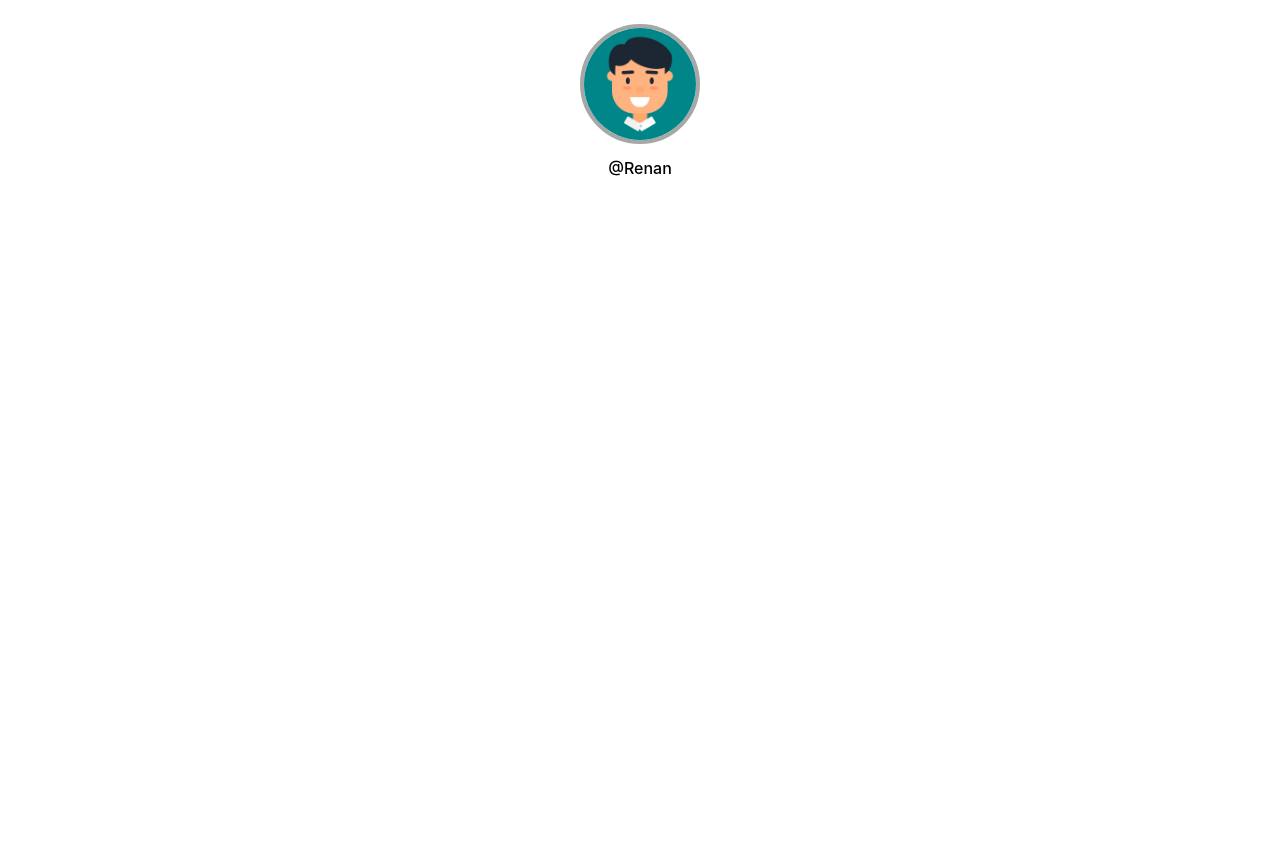
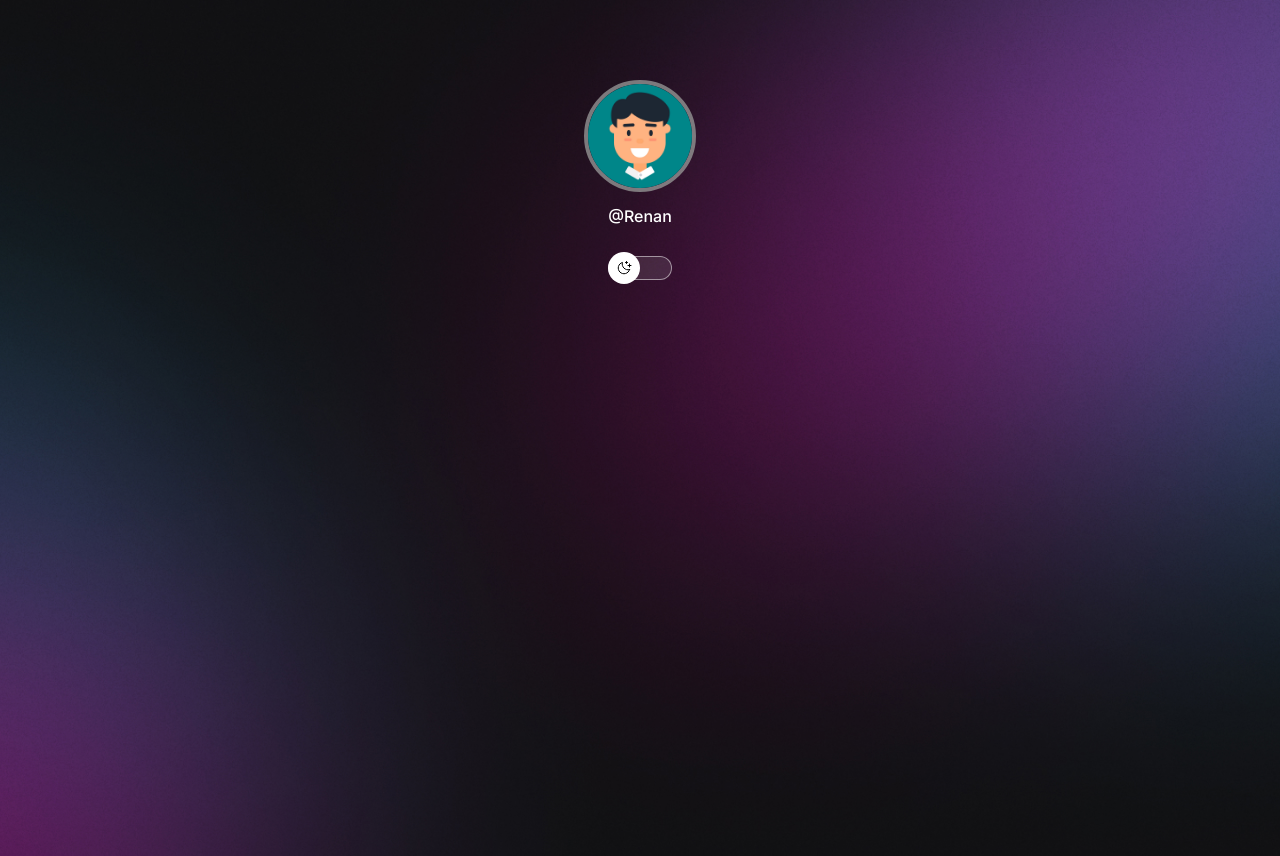
Before and after one commit to RenanFernandoRuiz/dev-links-react, a React (Create React App) app: page / in a window 1280 px wide. Before the commit the page ends 800 px from the top, so only its background shows below. Built offline with nearby package versions, Linux system fonts and the light colour scheme.

Commit message:
switch button ok

```diff
--- /dev/null
+++ b/src/components/switch/switch.jsx
@@ -0,0 +1,12 @@
+import styles from "./switch.module.css";
+
+const Switch = () => {
+    return (
+        <div id={styles.switch}>
+            <button></button>
+            <span></span>
+        </div>
+    );
+};
+
+export default Switch;
--- /dev/null
+++ b/src/components/switch/switch.module.css
@@ -0,0 +1,39 @@
+#switch {
+    position: relative;
+    width: 64px;
+    margin: 4px auto;
+}
+
+#switch button {
+    width: 32px;
+    height: 32px;
+    border-radius: 50%;
+    border: 0;
+    background: white var(--switch-bg-url) no-repeat center;
+
+    position: absolute;
+    z-index: 1;
+    top: 50%;
+    transform: translateY(-50%);
+
+    animation: slide-out 0.2s;
+}
+
+#switch button:hover {
+    outline: 8px solid var(--highlight-color);
+}
+
+.light #switch button {
+    animation: slide-in 0.2s forwards;
+}
+
+#switch span {
+    display: block;
+    width: 64px;
+    height: 24px;
+    background: var(--surface-color);
+    border: 1px solid var(--stroke-color);
+    border-radius: 999px;
+    backdrop-filter: (4px);
+    -webkit-backdrop-filter: blur(4px);
+}
--- a/src/pages/App.css
+++ b/src/pages/App.css
@@ -1,7 +1,46 @@
-.react{
-    text-align: center;
-    font-size: 72pt;
-    font-weight: bold;
-    background: red;
-    color: white;
+@import url('https://fonts.googleapis.com/css2?family=Inter:wght@400;500&display=swap');
+
+* {
+    margin: 0;
+    padding: 0;
+    box-sizing: border-box;
 }
+
+:root {
+    --bg-url: url(../img/bg-desktop.jpg);
+    --text-color: white;
+    --stroke-color: rgba(255, 255, 255, 0.5);
+    --surface-color: rgba(255, 255, 255, 0.1);
+    --surface-color-hover: rgba(255, 255, 255, 0.5);
+    --switch-bg-url: url(../img/MoonStar.svg);
+    --highlight-color: rgba(255, 255, 255, 0.2);
+}
+
+.light {
+    --bg-url: url(../img/bg-desktop-light.jpg);
+    --text-color: #000;
+    --stroke-color: rgba(0, 0, 0, 0.5);
+    --surface-color: rgba(0, 0, 0, 0.1);
+    --surface-color-hover: rgba(0, 0, 0, 0.5);
+    --highlight-color: rgba(0, 0, 0, 0.2);
+    --switch-bg-url: url(../img/Sun.svg);
+
+}
+
+/*Modificações do body*/
+body * {
+    font-family: "inter", sans-serif;
+    color: var(--text-color);
+}
+
+body {
+    background: var(--bg-url) no-repeat top center /cover;
+    height: 100vh;
+}
+
+#container {
+    width: 100%;
+    max-width: 500px;
+    margin: 56px auto 0px;
+    padding: 0 24px;
+}
--- a/src/pages/App.jsx
+++ b/src/pages/App.jsx
@@ -1,10 +1,12 @@
 import { useState } from "react";
 import Profile from "../components/profile/profile";
+import Switch from "../components/switch/switch";
 
 import "./App.css";
 
 import imgDarkMode from "../img/avatar.jpg";
 import imgLightMode from "../img/avatar-light.jpg";
+
 
 const App = () => {
     const [isLightMode, setIsLightMode] = useState(false);
@@ -12,8 +14,9 @@
     const imgSrc = isLightMode ? imgLightMode : imgDarkMode;
     const imgAlt = isLightMode ? "Imagem no Modo Claro" : "Imagem no modo Escuro"
     return (
-        <div>
+        <div id="container">
             <Profile imgSrc={imgSrc} imgAlt={imgAlt}>@Renan</Profile>
+            <Switch></Switch>
         </div>
     );
 };
```
